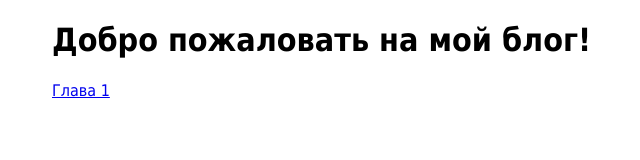
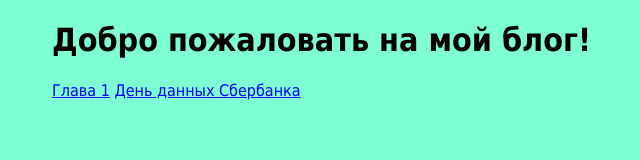
Before and after one commit to JustM57/JustM.space, a plain HTML site: page index.html in a window 1280 px wide. Shown: the whole page, without its empty margins (308-948 px from the left). Drawn offline with Linux system fonts and the light colour scheme.

Commit message:
Кодировка

```diff
--- a/index.html
+++ b/index.html
@@ -1,17 +1,20 @@
 <!DOCTYPE html>
 <html>
 <head>
+<meta charset="utf-8" />
 <title>Ленивые повести</title>
 <style>
     body {
         width: 35em;
         margin: 0 auto;
         font-family: Tahoma, Verdana, Arial, sans-serif;
+        background: #7FFFD4;
     }
 </style>
 </head>
 <body>
 <h1>Добро пожаловать на мой блог!</h1>
     <a href="/one.html">Глава 1</a>
+    <a href="/sber.html">День данных Сбербанка</a>
 </body>
 </html>
```
Also changed, not shown: 1 other file.
